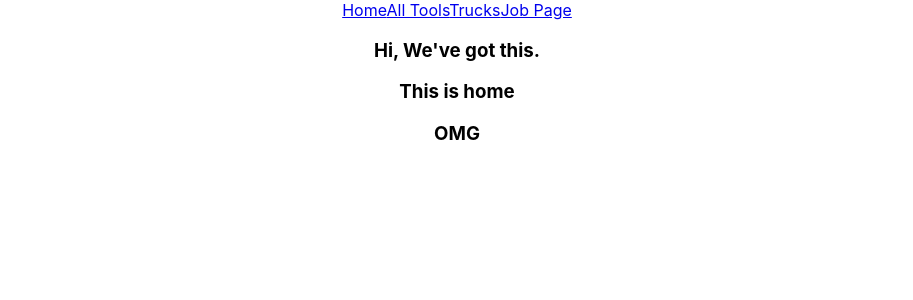
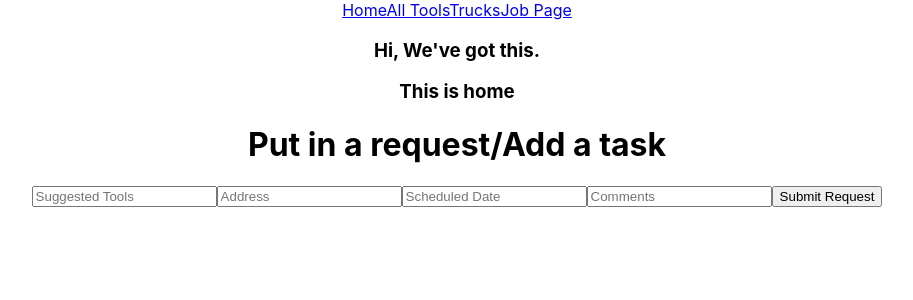
Before and after one commit to JJVenable/ToolShed, a React (Create React App) app in the folder client/: page / in a window 1280 px wide. Shown: the top 300 px of the page, without its empty margins (183-1096 px from the left). Built offline with nearby package versions, Linux system fonts and the light colour scheme; no server answers.

Commit message:
stand down friday

```diff
--- a/client/src/pages/Home.js
+++ b/client/src/pages/Home.js
@@ -12,7 +12,7 @@ function Home() {
     address: '',
     scheduled: '',
     comments: '',
-
+    job_number: ''
   })
   const handleSubmit =
     async (e) => {
@@ -30,13 +30,48 @@ function Home() {
 return (
   <div className="home-page">
     <h3>This is home</h3>
-    <h3>OMG</h3>
-    {/* <Tools /> */}
-    {/* tools??? Probably change to trucks for real usage*/}
-    {/* CREATE JOB FORM */}
-    <div className="job-form">
-          {/* IMPORT JOB FORM AS A COMPONENT */}
-    </div>
+    <h1>Put in a request/Add a task</h1>
+      <form onSubmit={handleSubmit} className='formOne' >
+        <input
+          type="text-area"
+          value={logForm.suggested_tools}
+          onChange={(e) => {
+            setLogForm({ ...logForm, suggested_tools: e.target.value })
+          }}
+          name={"suggested_tools"}
+          placeholder={"Suggested Tools"}
+        />
+        <input
+          type="text-area"
+          value={logForm.address}
+          onChange={(e) => {
+            setLogForm({ ...logForm, address: e.target.value })
+          }}
+          name={"address"}
+          placeholder={"Address"}
+        />
+        <input
+          type="text-area"
+          value={logForm.scheduled}
+          onChange={(e) => {
+            setLogForm({ ...logForm, scheduled: e.target.value })
+          }}
+          name={"scheduled"}
+          placeholder={"Scheduled Date"}
+        />
+        <input
+          type="text-area"
+          value={logForm.comments}
+          onChange={(e) => {
+            setLogForm({ ...logForm, comments: e.target.value })
+          }}
+          name={"comments"}
+          placeholder={"Comments"}
+        />
+
+
+        <button>Submit Request</button>
+      </form>
   </div>
 )
 }
```
